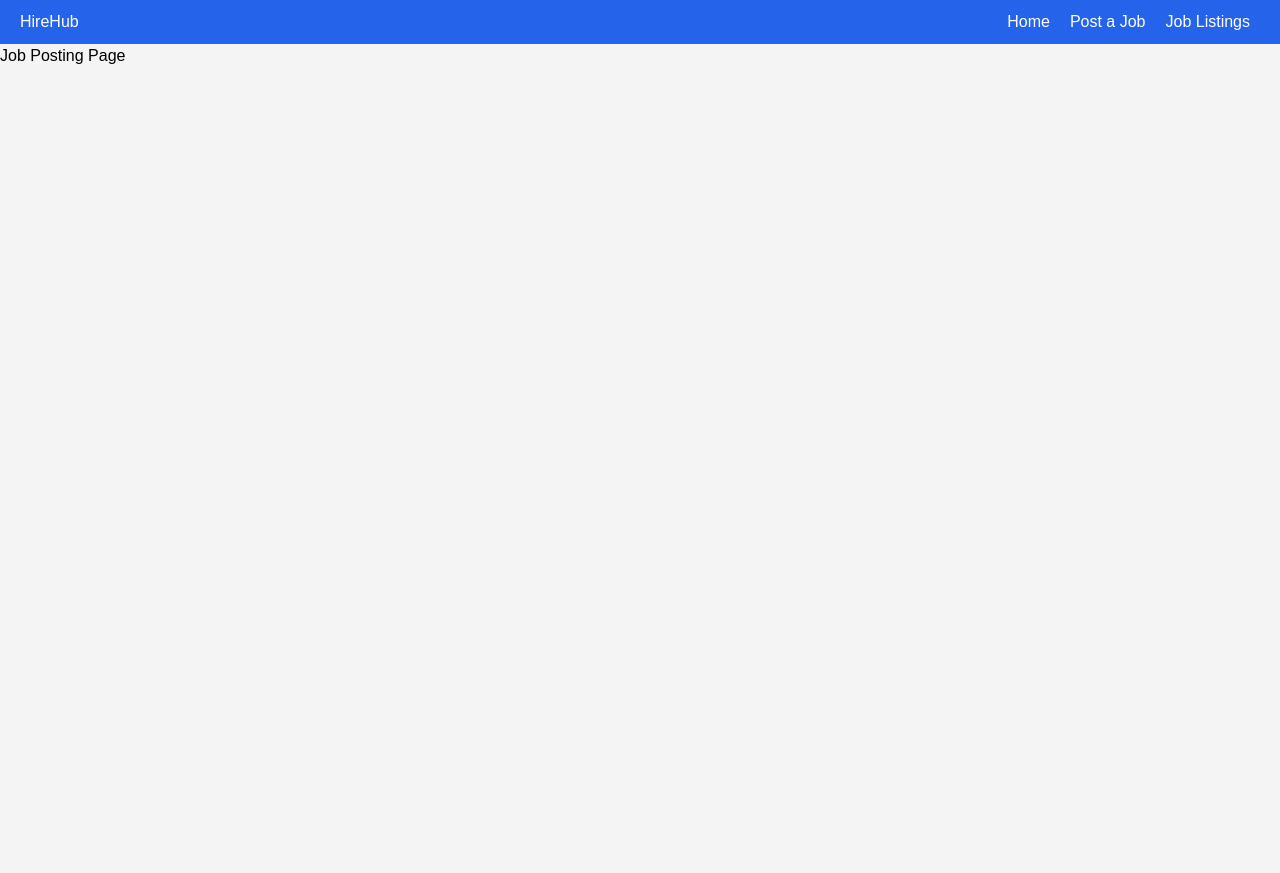
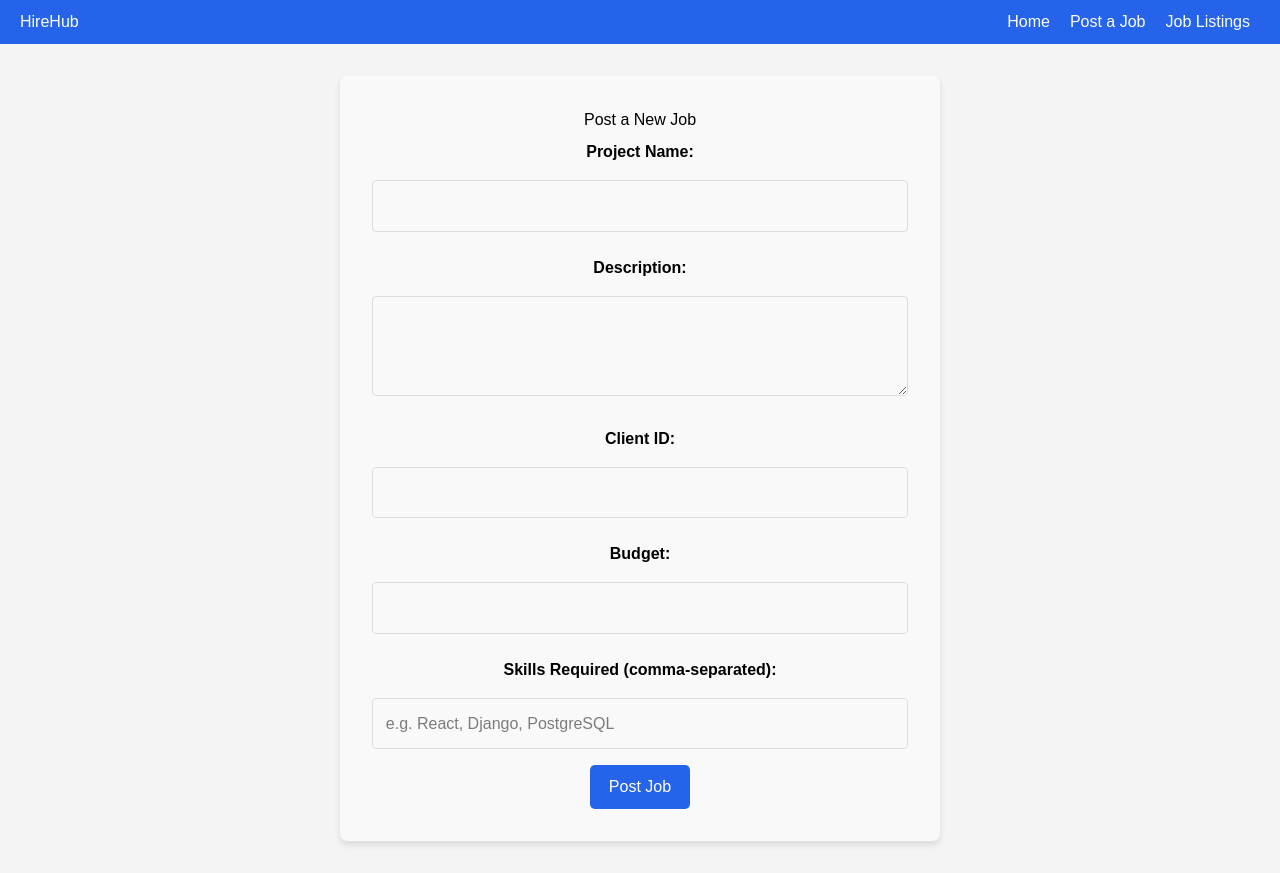
Before and after one commit to nehac710/hirehub-frontend, a React (Vite) app: page /jobPosting in a window 1280 px wide. Before the commit the page ends 800 px from the top, so only its background shows below. Built offline with nearby package versions, Linux system fonts and the light colour scheme.

Commit message:
added job posting page with supabase integration

```diff
--- a/src/App.jsx
+++ b/src/App.jsx
@@ -2,6 +2,7 @@ import { BrowserRouter as Router, Routes, Route } from 'react-router-dom';
 import Navbar from './components/Navbar';
 import Home from './pages/Home';
 import Joblisting from './pages/jobListing'
+import JobPosting from './pages/jobPosting';
 
 function App() {
   return (
@@ -9,7 +10,7 @@ function App() {
       <Navbar />
       <Routes>
         <Route path="/" element={<Home />} />
-        <Route path="/jobPosting" element={<div>Job Posting Page</div>} />
+        <Route path="/jobPosting" element={<JobPosting/>} />
         <Route path="/jobListing" element={<Joblisting/>} />
       </Routes>
     </Router>
--- a/src/pages/jobPosting.jsx
+++ b/src/pages/jobPosting.jsx
@@ -0,0 +1,106 @@
+import { useState } from "react";
+import { supabase } from "../supabaseClient";
+import "../styles/jobPosting.css";
+
+function JobPosting() {
+  const [jobData, setJobData] = useState({
+    project_name: "",
+    description: "",
+    client_id: "",
+    budget: "",
+    skills_required: "", // Will store as a comma-separated string
+    status: "open",
+  });
+
+  const handleChange = (e) => {
+    const { name, value } = e.target;
+    setJobData({ ...jobData, [name]: value });
+  };
+
+  const handleSubmit = async (e) => {
+    e.preventDefault();
+
+    // Convert skills to an array
+    const skillsArray = jobData.skills_required.split(",").map(skill => skill.trim());
+
+    try {
+      const { data, error } = await supabase
+        .from("jobs")
+        .insert([{
+          ...jobData,
+          skills_required: skillsArray, // Send as an array
+        }]);
+
+      if (error) throw error;
+
+      alert("Job posted successfully!");
+      setJobData({
+        project_name: "",
+        description: "",
+        client_id: "",
+        budget: "",
+        skills_required: "",
+        status: "open",
+      });
+    } catch (error) {
+      console.error("Error posting job:", error.message);
+      alert("Failed to post job. Please try again.");
+    }
+  };
+
+  return (
+    <div className="job-posting-container">
+      <h2>Post a New Job</h2>
+      <form onSubmit={handleSubmit} className="job-posting-form">
+        <label>Project Name:</label>
+        <input
+          type="text"
+          name="project_name"
+          value={jobData.project_name}
+          onChange={handleChange}
+          required
+        />
+
+        <label>Description:</label>
+        <textarea
+          name="description"
+          value={jobData.description}
+          onChange={handleChange}
+          required
+        />
+
+        <label>Client ID:</label>
+        <input
+          type="text"
+          name="client_id"
+          value={jobData.client_id}
+          onChange={handleChange}
+          required
+        />
+
+        <label>Budget:</label>
+        <input
+          type="number"
+          name="budget"
+          value={jobData.budget}
+          onChange={handleChange}
+          required
+        />
+
+        <label>Skills Required (comma-separated):</label>
+        <input
+          type="text"
+          name="skills_required"
+          value={jobData.skills_required}
+          onChange={handleChange}
+          placeholder="e.g. React, Django, PostgreSQL"
+          required
+        />
+
+        <button type="submit" className="post-job-button">Post Job</button>
+      </form>
+    </div>
+  );
+}
+
+export default JobPosting;
--- a/src/styles/jobPosting.css
+++ b/src/styles/jobPosting.css
@@ -0,0 +1,43 @@
+.job-posting-container {
+    max-width: 600px;
+    margin: 2rem auto;
+    padding: 2rem;
+    background-color: #f9f9f9;
+    border-radius: 8px;
+    box-shadow: 0 4px 6px rgba(0, 0, 0, 0.1);
+    text-align: center;
+  }
+
+  .job-posting-form label {
+    display: block;
+    margin: 0.5rem 0;
+    font-weight: bold;
+  }
+
+  .job-posting-form input,
+  .job-posting-form textarea {
+    width: 100%;
+    padding: 0.8rem;
+    margin: 0.5rem 0 1rem;
+    border: 1px solid #ddd;
+    border-radius: 4px;
+  }
+
+  .job-posting-form textarea {
+    height: 100px;
+    resize: vertical;
+  }
+
+  .post-job-button {
+    padding: 0.6rem 1.2rem;
+    background-color: #2563eb;
+    color: white;
+    border: none;
+    border-radius: 5px;
+    cursor: pointer;
+    transition: background-color 0.3s;
+  }
+
+  .post-job-button:hover {
+    background-color: #1d4ed8;
+  }
--- a/src/supabaseClient.js
+++ b/src/supabaseClient.js
@@ -1,6 +1,5 @@
-import { createClient } from '@supabase/supabase-js';
+import { createClient } from "@supabase/supabase-js";
 
-const supabaseUrl = "https://fhxfnaaajsnlvxejrwwt.supabase.co"; // Replace with your Supabase URL
-const supabaseAnonKey = "eyJhbGciOiJIUzI1NiIsInR5cCI6IkpXVCJ9.eyJpc3MiOiJzdXBhYmFzZSIsInJlZiI6ImZoeGZuYWFhanNubHZ4ZWpyd3d0Iiwicm9sZSI6ImFub24iLCJpYXQiOjE3NDE5MDE4MjMsImV4cCI6MjA1NzQ3NzgyM30.j0pLTouiR_nyuD1mXCLJRqZFUpHNYWU7BUa4sdCzgwg"; // Replace with your Anon Key
-
-export const supabase = createClient(supabaseUrl, supabaseAnonKey);
+const supabaseUrl = "https://fhxfnaaajsnlvxejrwwt.supabase.co";
+const supabaseKey = "eyJhbGciOiJIUzI1NiIsInR5cCI6IkpXVCJ9.eyJpc3MiOiJzdXBhYmFzZSIsInJlZiI6ImZoeGZuYWFhanNubHZ4ZWpyd3d0Iiwicm9sZSI6ImFub24iLCJpYXQiOjE3NDE5MDE4MjMsImV4cCI6MjA1NzQ3NzgyM30.j0pLTouiR_nyuD1mXCLJRqZFUpHNYWU7BUa4sdCzgwg";  // Replace with Service Role Key from Supabase settings
+export const supabase = createClient(supabaseUrl, supabaseKey);
```
